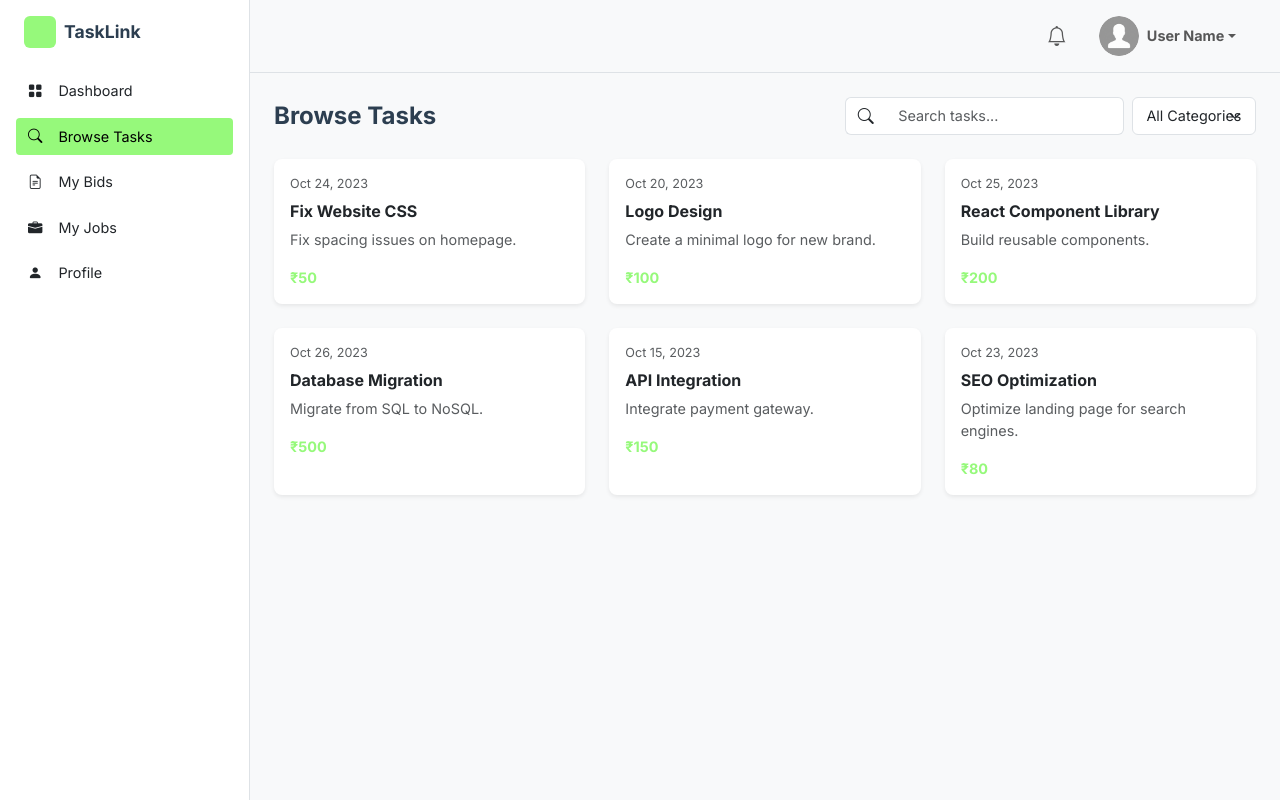
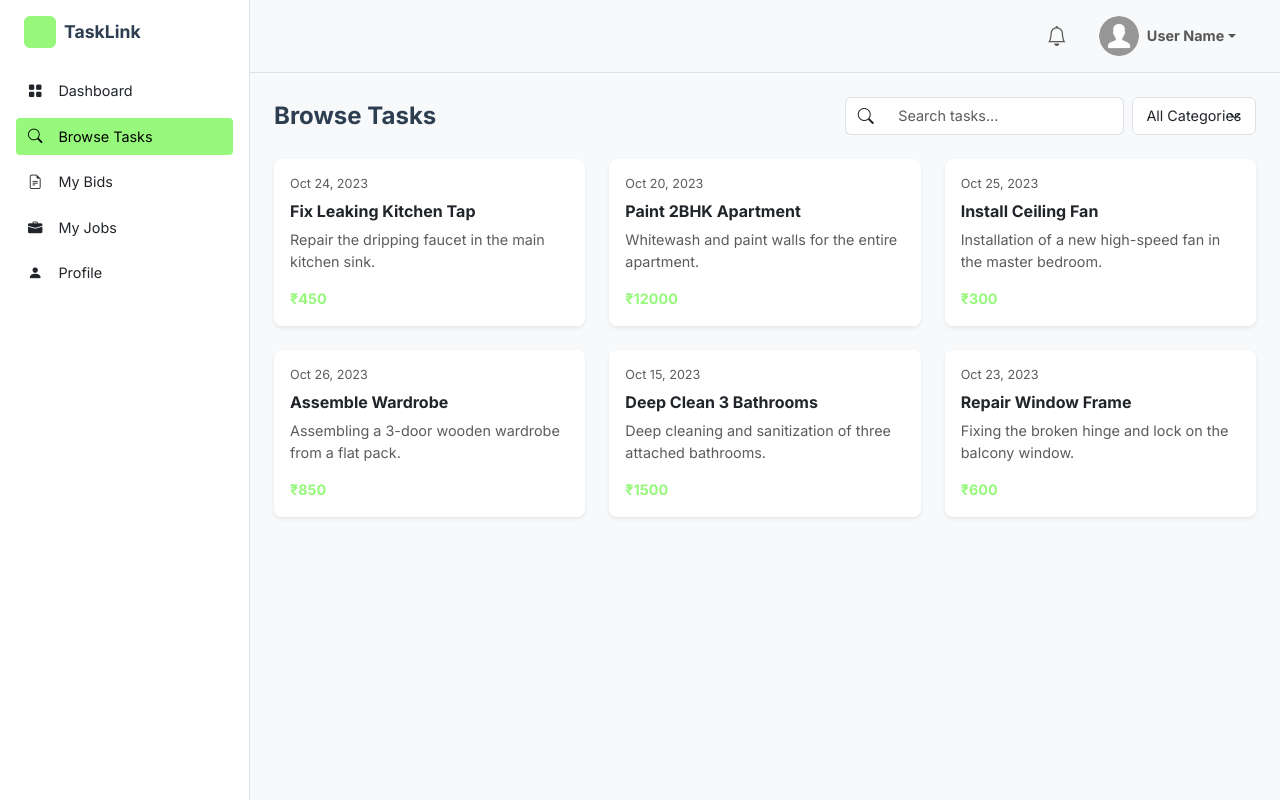
Before and after one commit to penchalavamsic/TaskLink-Copy, a React (Vite) app in the folder frontend/: page /worker/browse-tasks in a window 1280 px wide. Built offline with nearby package versions, Linux system fonts and the light colour scheme.

Commit message:
dummy data in worker- browse tasks

```diff
--- a/frontend/src/modules/worker/pages/BrowseTasks.jsx
+++ b/frontend/src/modules/worker/pages/BrowseTasks.jsx
@@ -4,12 +4,12 @@ import TaskCard from '../../../components/TaskCard';
 const BrowseTasks = () => {
     // Mock data
     const tasks = [
-        { id: 1, title: 'Fix Website CSS', description: 'Fix spacing issues on homepage.', status: 'Open', budget: '₹50', date: 'Oct 24, 2023', category: 'Development' },
-        { id: 2, title: 'Logo Design', description: 'Create a minimal logo for new brand.', status: 'Open', budget: '₹100', date: 'Oct 20, 2023', category: 'Design' },
-        { id: 3, title: 'React Component Library', description: 'Build reusable components.', status: 'Open', budget: '₹200', date: 'Oct 25, 2023', category: 'Development' },
-        { id: 4, title: 'Database Migration', description: 'Migrate from SQL to NoSQL.', status: 'Open', budget: '₹500', date: 'Oct 26, 2023', category: 'Development' },
-        { id: 5, title: 'API Integration', description: 'Integrate payment gateway.', status: 'Open', budget: '₹150', date: 'Oct 15, 2023', category: 'Development' },
-        { id: 6, title: 'SEO Optimization', description: 'Optimize landing page for search engines.', status: 'Open', budget: '₹80', date: 'Oct 23, 2023', category: 'Marketing' },
+        { id: 1, title: 'Fix Leaking Kitchen Tap', description: 'Repair the dripping faucet in the main kitchen sink.', status: 'Open', budget: '₹450', date: 'Oct 24, 2023', category: 'Plumbing' },
+        { id: 2, title: 'Paint 2BHK Apartment', description: 'Whitewash and paint walls for the entire apartment.', status: 'Open', budget: '₹12000', date: 'Oct 20, 2023', category: 'Painting' },
+        { id: 3, title: 'Install Ceiling Fan', description: 'Installation of a new high-speed fan in the master bedroom.', status: 'Open', budget: '₹300', date: 'Oct 25, 2023', category: 'Electrical' },
+        { id: 4, title: 'Assemble Wardrobe', description: 'Assembling a 3-door wooden wardrobe from a flat pack.', status: 'Open', budget: '₹850', date: 'Oct 26, 2023', category: 'Carpentry' },
+        { id: 5, title: 'Deep Clean 3 Bathrooms', description: 'Deep cleaning and sanitization of three attached bathrooms.', status: 'Open', budget: '₹1500', date: 'Oct 15, 2023', category: 'Cleaning' },
+        { id: 6, title: 'Repair Window Frame', description: 'Fixing the broken hinge and lock on the balcony window.', status: 'Open', budget: '₹600', date: 'Oct 23, 2023', category: 'Repair' },
     ];
 
     const [searchTerm, setSearchTerm] = useState('');
@@ -37,9 +37,12 @@ const BrowseTasks = () => {
                     </div>
                     <select className="form-select w-auto" onChange={(e) => setSelectedCategory(e.target.value)}>
                         <option>All Categories</option>
-                        <option>Development</option>
-                        <option>Design</option>
-                        <option>Marketing</option>
+                        <option>Plumbing</option>
+                        <option>Electrical</option>
+                        <option>Carpentry</option>
+                        <option>Painting</option>
+                        <option>Cleaning</option>
+                        <option>Repair</option>
                     </select>
                 </div>
             </div>
@@ -51,7 +54,7 @@ const BrowseTasks = () => {
                     </div>
                 ))}
             </div>
-        </div>
+        </div >
     );
 };
 
```
